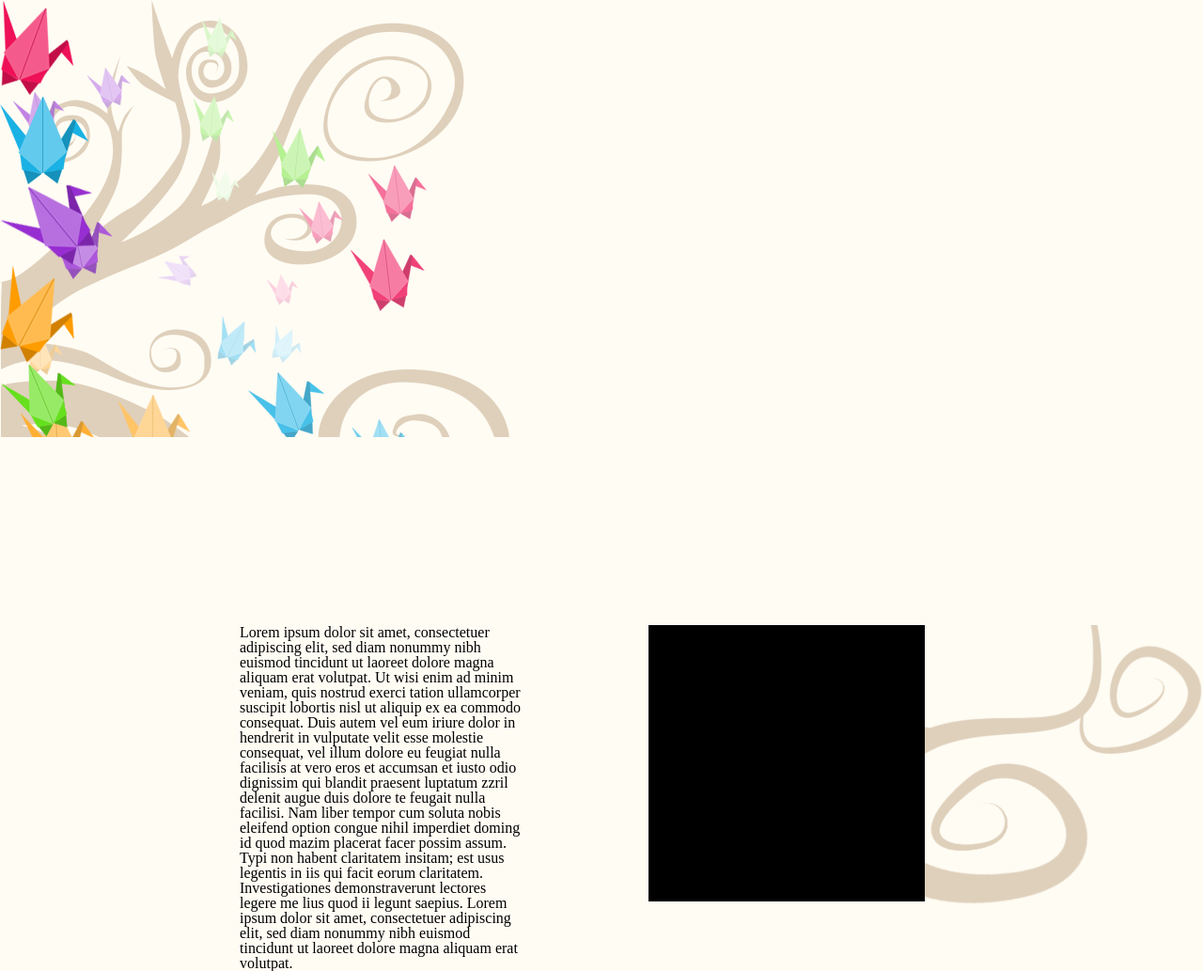
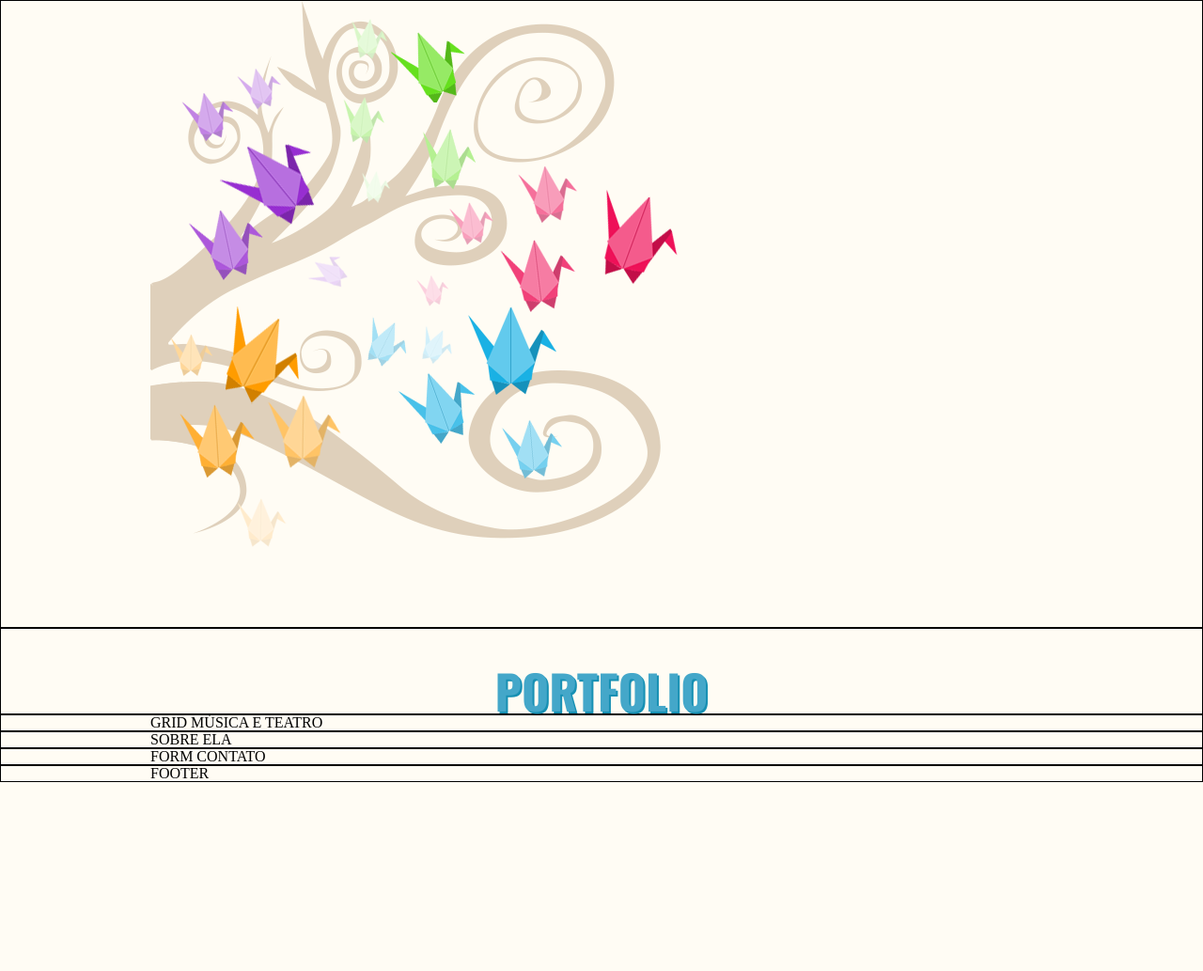
Before and after one commit to MariannyNalini/tcc, a PHP site: page / in a window 1280 px wide. Shown: the whole page at 94% size. After the commit the page ends 832 px from the top, so only its background shows below. Run offline with PHP 8.4, Linux system fonts and the light colour scheme; some libraries are stand-ins or nearby versions.

Commit message:
Add header and stylized h2

```diff
--- a/css/style.css
+++ b/css/style.css
@@ -1,18 +1,22 @@
 body{ background-color: #fffcf4; }
-section { position: relative; }
+section { position: relative; border: solid 1px black; }
 
-.wrapper{ margin: 0 auto; width: 770px; }
+.wrapper{ margin: 0 auto; width: 960px; border: }
 
-nav ul li { }
-nav ul li a{ text-indent: -9999px; display: block; }
-nav ul li #about{ background: url("../img/menu-about.png") no-repeat; height: 102px; width: 79px; }
-nav ul li #portfolio{ background: url("../img/menu-portfolio.png") no-repeat; height: 94px; width: 94px; }
-nav ul li #music-and-theater{ background: url("../img/menu-musicandtheater.png") no-repeat; height: 87px; width: 102px; }
-nav ul li #blog{ background: url("../img/menu-blog.png") no-repeat; height: 104px; width: 80px; }
-nav ul li #contact{ background: url("../img/menu-contact.png") no-repeat; height: 78px; width: 81px; }
+#home{ }
+#portfolio {  }
+#music-and-theater{ }
+#about{ }
+#contact{  }
 
-#home{ background: url("../img/bg-home.png") no-repeat; }
-#about{ background: url("../img/bg-about.png") no-repeat bottom right; }
+nav.tree{ background: url("../img/bg-home.png") no-repeat; width: 543px; height: 666px; position: relative; }
+nav.tree ul li{ background: url("../img/sprite-menus.png"); position: absolute; height: 104px}
+nav.tree ul li#portfolio{ width: 94px; height: 94px; top: 325px; left: 338px; }
+nav.tree ul li#music-and-theater{ background-position: -115px 0; width: 102px; height: 87px; top: 152px; left: 74px; }
+nav.tree ul li#blog { background-position: -257px 0; width: 90px; height: 104px; top: 325px; left: 80px;}
+nav.tree ul li#about { background-position: -370px 0; width: 79px; height: 101px; top: 201px; left: 482px; }
+nav.tree ul li#contact { background-position: -479px 0; width: 79px; height: 78px; top: 30px; left: 256px; }
 
-#about article{ margin-top: 200px; }
-#about article p{ float: left; margin-right: 135px; width: 300px; }
+h2{ font-family: 'Oswald', sans-serif; font-size: 50px; text-align: center; font-weight: 700; margin-top: 40px; }
+
+#portfolio h2{ color: #44a7c9; text-shadow: 2px 2px 0px #1790b3; }
--- a/index.html
+++ b/index.html
@@ -1,4 +1,3 @@
-
 <!DOCTYPE html>
 <!--[if lt IE 7]>      <html class="no-js lt-ie9 lt-ie8 lt-ie7"> <![endif]-->
 <!--[if IE 7]>         <html class="no-js lt-ie9 lt-ie8"> <![endif]-->
@@ -15,10 +14,12 @@
         <script>window.jQuery || document.write('<script src="js/vendor/jquery-1.10.2.min.js"><\/script>')</script>
         <script src="js/main.js"></script>
 
+
         <!-- Place favicon.ico and apple-touch-icon.png in the root directory -->
 
         <link rel="stylesheet" href="css/reset.css">
         <link rel="stylesheet" href="css/style.css">
+        <link href='http://fonts.googleapis.com/css?family=Oswald:400,300,700' rel='stylesheet' type='text/css'>
     </head>
     <body>
         <!--[if lt IE 7]>
@@ -27,30 +28,47 @@
 
         <!-- Add your site or application content here -->
         <section id="home">
-            <nav>
-                <ul>
-                    <li><a href="#" id="about">About</a></li>
-                    <li><a href="#" id="portfolio">Portfolio</a></li>
-                    <li><a href="#" id="music-and-theater">Music and Theater</a></li>
-                    <li><a href="#" id="blog">Blog</a></li>
-                    <li><a href="#" id="contact">Contact</a></li>
-                </ul>
-            </nav>
+            <div class="wrapper">
+                <nav class="tree">
+                    <ul>
+                        <li id="portfolio"></li>
+                        <li id="music-and-theater"></li>
+                        <li id="blog"></li>
+                        <li id="about"></li>
+                        <li id="contact"></li>
+                    </ul>
+                </nav>
+            </div>
+        </section>
+
+        <section id="portfolio">
+            <div class="wrapper">
+                <h2>PORTFOLIO</h2>
+            </div>
+        </section>
+
+        <section id="music-and-theater">
+            <div class="wrapper">
+                GRID MÚSICA E TEATRO
+            </div>
         </section>
 
         <section id="about">
             <div class="wrapper">
-                <article>
-                    <p>Lorem ipsum dolor sit amet, consectetuer adipiscing elit, sed diam nonummy nibh euismod tincidunt ut laoreet dolore magna aliquam erat volutpat. Ut wisi enim ad minim veniam, quis nostrud exerci tation ullamcorper suscipit lobortis nisl ut aliquip ex ea commodo consequat. Duis autem vel eum iriure dolor in hendrerit in vulputate velit esse molestie consequat, vel illum dolore eu feugiat nulla facilisis at vero eros et accumsan et iusto odio dignissim qui blandit praesent luptatum zzril delenit augue duis dolore te feugait nulla facilisi. Nam liber tempor cum soluta nobis eleifend option congue nihil imperdiet doming id quod mazim placerat facer possim assum. Typi non habent claritatem insitam; est usus legentis in iis qui facit eorum claritatem. Investigationes demonstraverunt lectores legere me lius quod ii legunt saepius.
-
-                    Lorem ipsum dolor sit amet, consectetuer adipiscing elit, sed diam nonummy nibh euismod tincidunt ut laoreet dolore magna aliquam erat volutpat.</p>
-
-                    <figure>
-                        <img src="img/img-about.jpg">
-                    </figure>
-                </article>
+                SOBRE ELA
             </div>
         </section>
 
+        <section id="contact">
+            <div class="wrapper">
+                FORM CONTATO
+            </div>
+        </section>
+
+        <section id="footer">
+            <div class="wrapper">
+                FOOTER
+            </div>
+        </section>
     </body>
 </html>
```
Also changed, not shown: img/bg-home.png, img/menu-about.png (deleted), img/menu-blog.png (deleted), img/menu-contact.png (deleted), img/menu-musicandtheater.png (deleted), img/menu-portfolio.png (deleted), img/sprite-menus.png (added).
